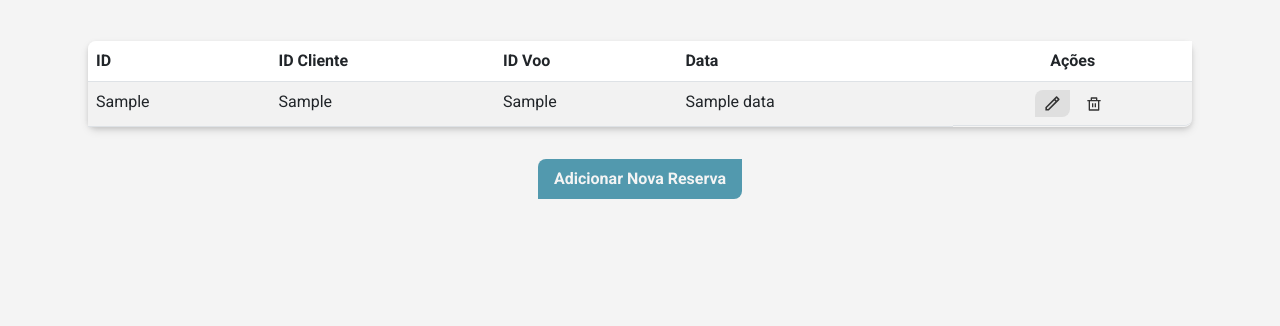
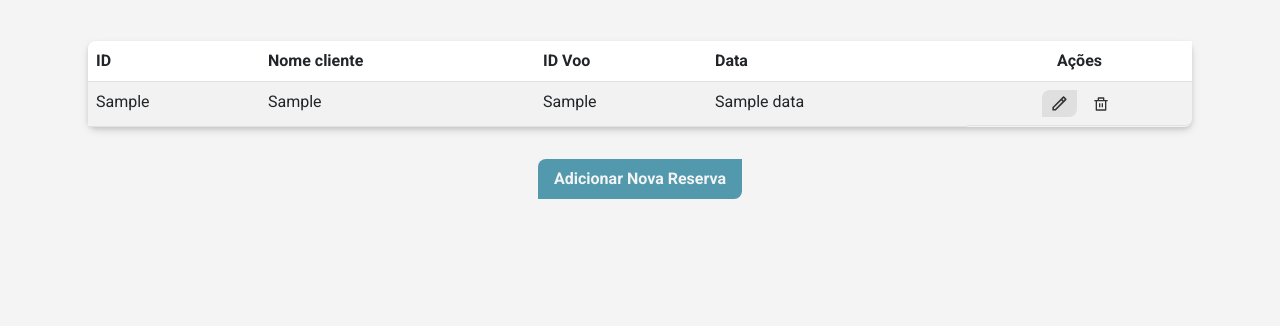
Before and after one commit to Guilh3rme06/AirXpress-IPLUSO, a Flask app: template app/templates/bookings/booking.html in a window 1280 px wide. Shown: the part 165-491 px from the top of the page. Run offline with Flask 3, Linux system fonts and the light colour scheme; the template is opened without the code that fills it: most values are stand-ins (such as "Sample title", 1, 10 or a date in 2020); some libraries are stand-ins or nearby versions.

Commit message:
Mudei o id do cliente para nome cliente

```diff
--- a/app/templates/bookings/booking.html
+++ b/app/templates/bookings/booking.html
@@ -5,7 +5,7 @@
     <thead class="table__heading">
       <tr>
         <th>ID</th>
-        <th>ID Cliente</th>
+        <th>Nome cliente</th>
         <th>ID Voo</th>
         <th>Data</th>
         <th class="table__actions">Ações</th>
```
